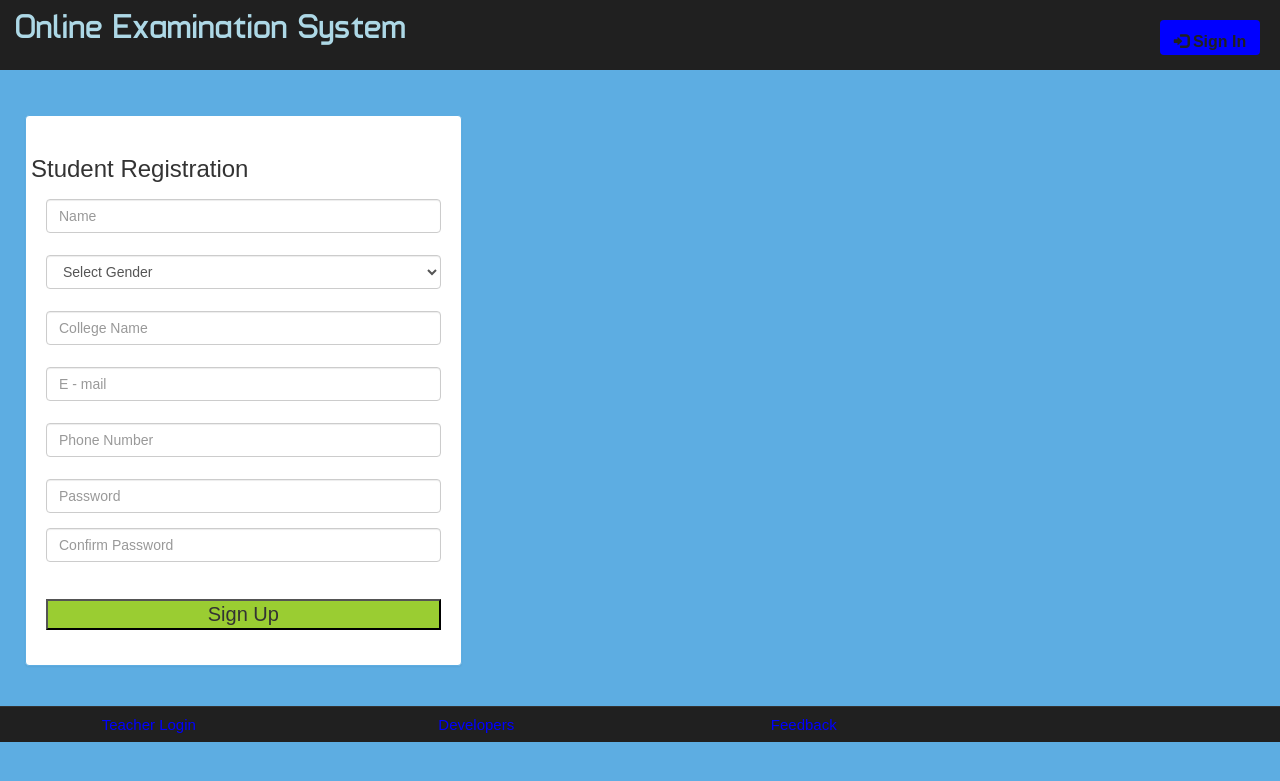
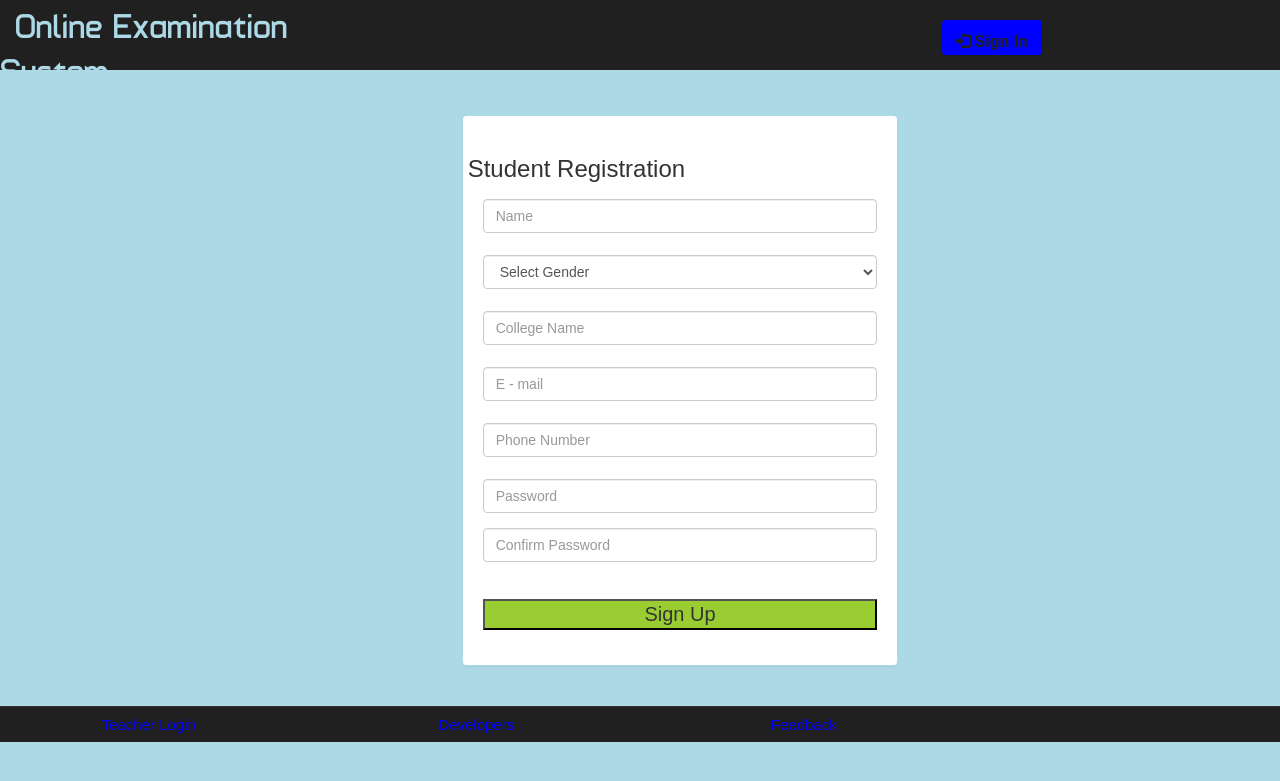
Before and after one commit to MidnightCoke/Online-Examination-System, a PHP site: page / in a window 1280 px wide. Shown: the top 781 px of the page. Run offline with PHP 8.4, Linux system fonts and the light colour scheme.

Commit message:
color changes

```diff
--- a/account.php
+++ b/account.php
@@ -24,7 +24,8 @@
 <?php
 include_once 'dbConnection.php';
 ?>
-<body>
+
+<body  style="background:lightblue;">
 <div class="header">
 <div class="row">
 <div class="col-lg-6">
--- a/css/main.css
+++ b/css/main.css
@@ -3,7 +3,7 @@ body
 overflow-x:hidden;
 width:100%;
 font: 15px "Century Gothic", "Times Roman", sans-serif;
-background:#5DADE2;
+background:lightblue;
 min-height:550px;
 background-attachment:fixed;
 }
@@ -23,7 +23,7 @@ min-height:540px;
 	}
 
 .panel{
-border-color:#5DADE2;
+border-color:lightblue;
 margin:40px;
 padding:20px;
 font: 15px "Century Gothic", "Times Roman", sans-serif;
--- a/dash.php
+++ b/dash.php
@@ -31,7 +31,7 @@ $(function () {
 });</script>
 </head>
 
-<body  style="background:#5DADE2;">
+<body  style="background:lightblue;">
 <div class="header">
 <div class="row">
 <div class="col-lg-6">
--- a/feedback.php
+++ b/feedback.php
@@ -19,8 +19,8 @@
 
 </head>
 
-<body>
 
+<body  style="background:lightblue;">
 <!--header start-->
 <div class="row header">
 <div class="col-lg-6">
--- a/index.php
+++ b/index.php
@@ -21,15 +21,14 @@ function validateForm() {var y = document.forms["form"]["name"].value;	var lette
 var dotpos = x.lastIndexOf(".");if (atpos<1 || dotpos<atpos+2 || dotpos+2>=x.length) {alert("Not a valid e-mail address.");return false;}var a = document.forms["form"]["password"].value;if(a == null || a == ""){alert("Password must be filled out");return false;}if(a.length<5 || a.length>25){alert("Passwords must be 5 to 25 characters long.");return false;}
 var b = document.forms["form"]["cpassword"].value;if (a!=b){alert("Passwords must match.");return false;}}
 </script>
+</head>
 
 
-</head>
-
-<body>
+<body  style="background:lightblue;">
 <div class="header">
 <div class="row">
-<div class="col-lg-6">
-<span class="logo">Online Examination System</span></div>
+<div class="col-lg-4">
+  <span class="logo">Online Examination System</span></div>
 <div class="col-md-2 col-md-offset-4">
 <a href="#" class="pull-right btn sub1" data-toggle="modal" data-target="#myModal"><span class="glyphicon glyphicon-log-in" aria-hidden="true"></span>&nbsp;<span class="title1"><b>Sign In</b></span></a></div>
 <!--sign in modal start-->
```
